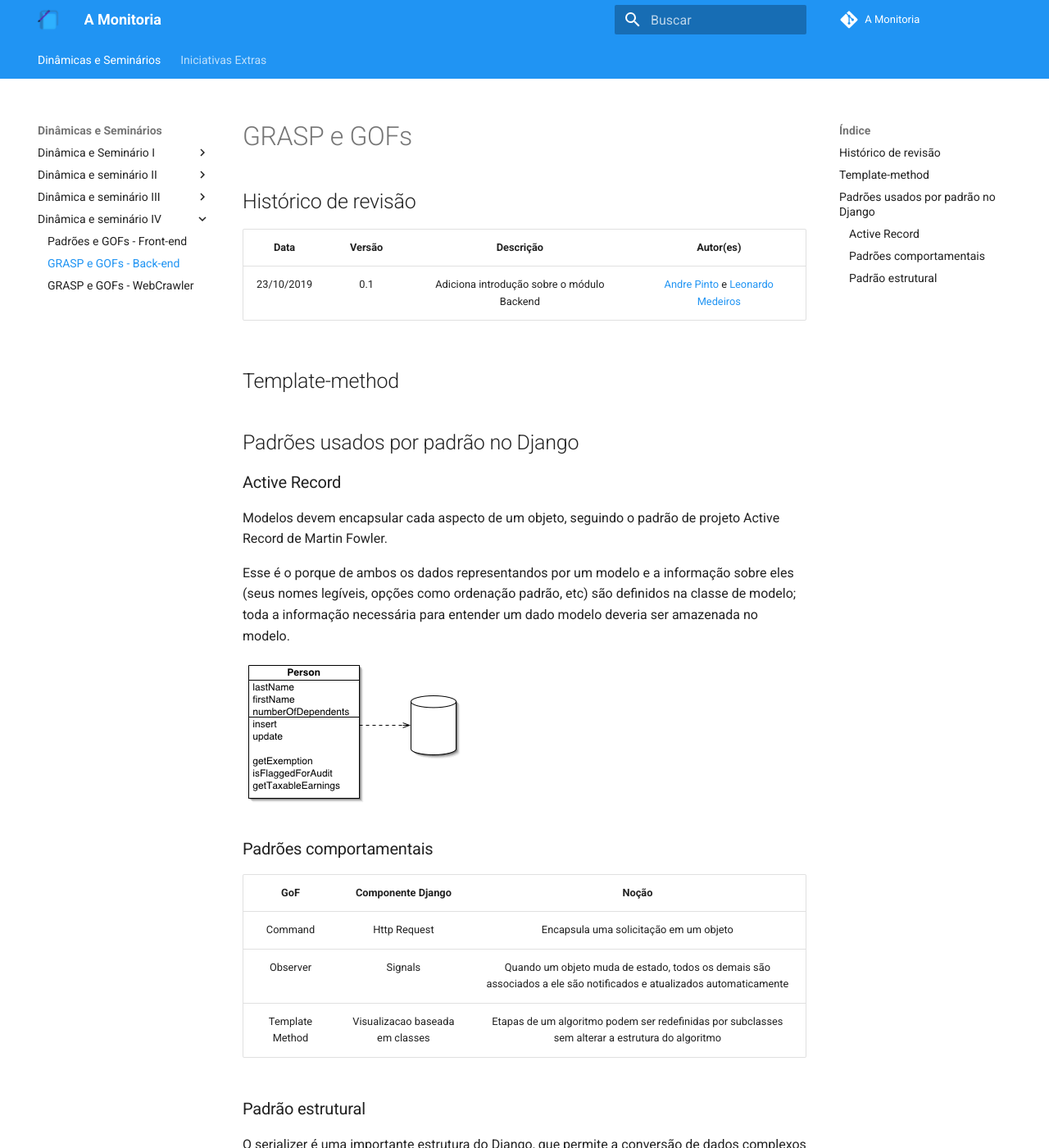
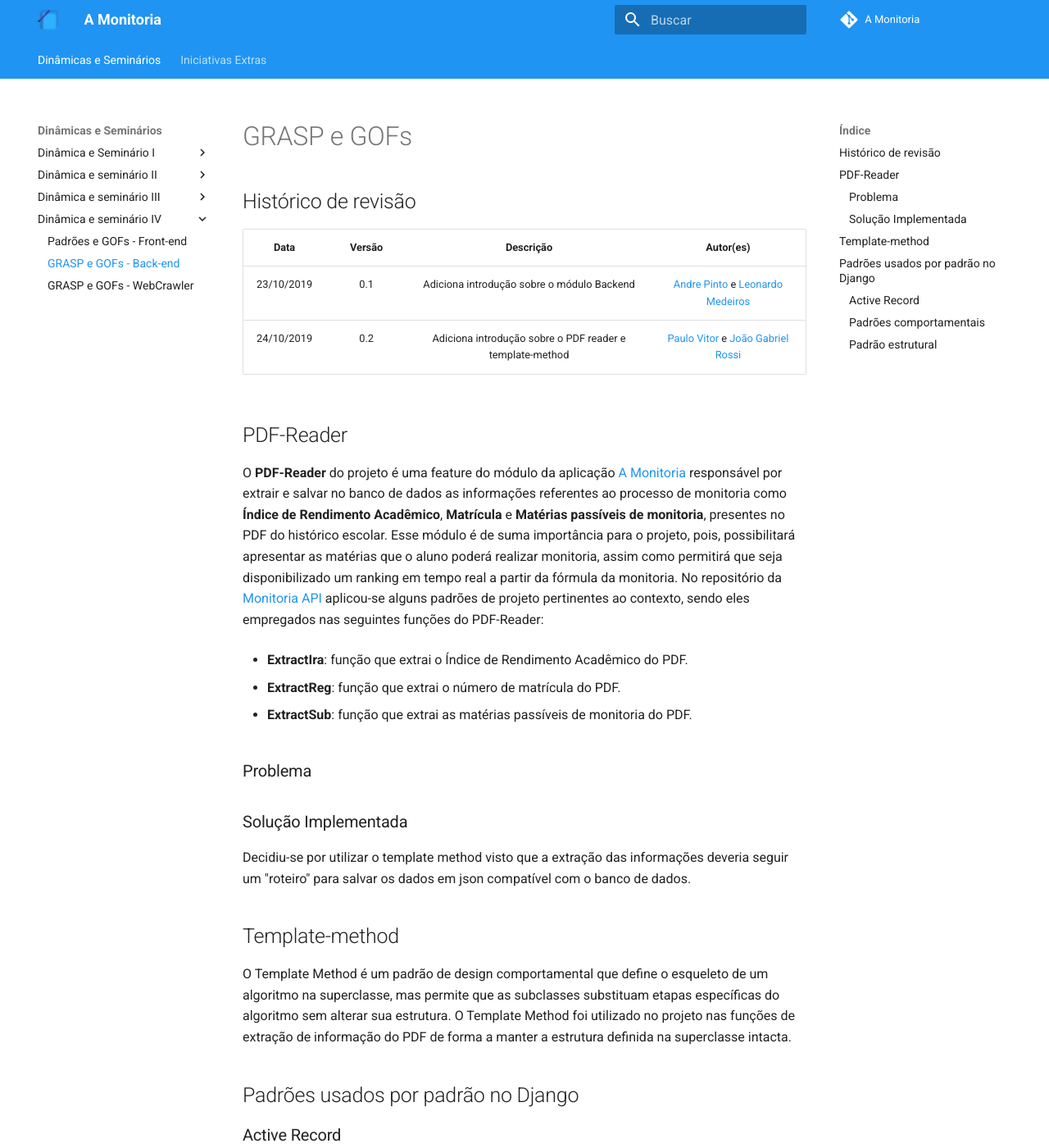
Before and after one commit to 2019-2-arquitetura-desenho/wiki, an MkDocs documentation site: the page built from docs/dinamica_seminario_IV/back-end_patterns.md, in a window 1280 px wide and 1400 px high. Shown: the whole window at 82% size. Built offline with MkDocs 1.6.1 and Material for MkDocs 9.7.7, drawn with Linux system fonts in a browser that asks for light colours; comment, search, counter and statistics services are not loaded; old or Windows-style settings are respelled for this version of MkDocs.

Commit message:
Adicionando introdução ao PDF-Reader e descrevendo TemplateMethod
Co-authored-by: João Rossi <bielrossiborba@gmail.com>

```diff
--- a/docs/dinamica_seminario_IV/back-end_patterns.md
+++ b/docs/dinamica_seminario_IV/back-end_patterns.md
@@ -5,8 +5,32 @@
 |   Data   | Versão | Descrição | Autor(es)|
 | :------: | :----: | :-------: | :------: |
 | 23/10/2019 | 0.1 | Adiciona introdução sobre o módulo Backend | [Andre Pinto](https://github.com/andrelucax) e  [Leonardo Medeiros](https://github.com/leomedeiros1) |
+| 24/10/2019 | 0.2 | Adiciona introdução sobre o PDF reader e template-method | [Paulo Vitor](https://github.com/paulovitorrocha) e  [João Gabriel Rossi](https://github.com/bielrossi15) |
+
+
+## PDF-Reader
+
+O **PDF-Reader** do projeto é uma feature do módulo da aplicação [A Monitoria](https://github.com/2019-2-arquitetura-desenho/wiki/) responsável por extrair e salvar no banco de dados as informações referentes ao processo de monitoria como **Índice de Rendimento Acadêmico**, **Matrícula** e **Matérias passíveis de monitoria**, presentes no PDF do histórico escolar. Esse módulo é de suma importância para o projeto, pois, possibilitará apresentar as matérias que o aluno poderá realizar monitoria, assim como permitirá que seja disponibilizado um ranking em tempo real a partir da fórmula da monitoria.
+No repositório da [Monitoria API](https://github.com/2019-2-arquitetura-desenho/monitoria-api/tree/feature/pdf-reader) aplicou-se alguns padrões de projeto pertinentes ao contexto, sendo eles empregados nas seguintes funções do PDF-Reader:
+
+*   **ExtractIra**: função que extrai o Índice de Rendimento Acadêmico do PDF.
+
+*   **ExtractReg**: função que extrai o número de matrícula do PDF.
+
+*   **ExtractSub**: função que extrai as matérias passíveis de monitoria do PDF.
+
+### Problema
+
+
+
+### Solução Implementada
+
+Decidiu-se por utilizar o template method visto que a extração das informações deveria seguir um "roteiro" para salvar os dados em json compatível com o banco de dados.
 
 ## Template-method
+
+O Template Method é um padrão de design comportamental que define o esqueleto de um algoritmo na superclasse, mas permite que as subclasses substituam etapas específicas do algoritmo sem alterar sua estrutura. O Template Method foi utilizado no projeto nas funções de extração de informação do PDF de forma a manter a estrutura definida na superclasse intacta.
+
 
 ## Padrões usados por padrão no Django
 
```
